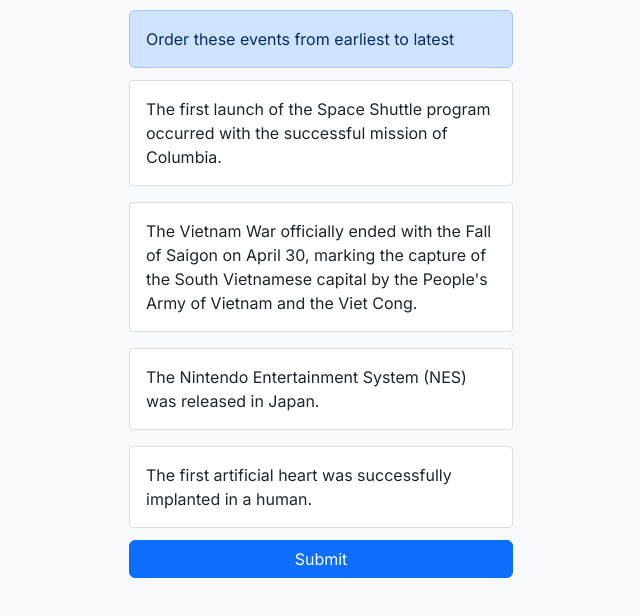
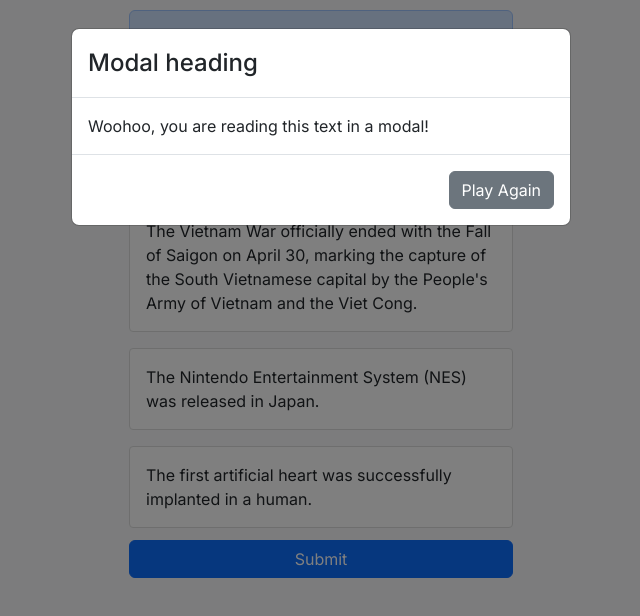
Before and after one commit to SeanPlusPlus/four-green-squares, a Next.js app: page / in a window 1280 px wide. Both pictures are taken after a click on the button "Submit". Shown: the top 616 px of the page, without its empty margins (319-959 px from the left). Built offline with nearby package versions, Linux system fonts and the light colour scheme.

Commit message:
main: modal

```diff
--- a/app/App.jsx
+++ b/app/App.jsx
@@ -1,4 +1,4 @@
-import React from 'react';
+import React, { useState } from 'react'
 import {
   DndContext,
   closestCenter,
@@ -15,7 +15,7 @@
   sortableKeyboardCoordinates,
 } from '@dnd-kit/sortable';
 import { CSS } from '@dnd-kit/utilities';
-import { Button } from 'react-bootstrap'
+import { Button, Modal } from 'react-bootstrap'
 
 const SortableItem = ({ id }) => {
   const {
@@ -50,6 +50,7 @@
 
 const SortableVerticalList = (props) => {
   const [items, setItems] = React.useState(props.data.map((el) => el.text));
+  const [showModal, setShowModal] = useState(false);
 
   const sensors = useSensors(
     useSensor(PointerSensor),
@@ -74,9 +75,15 @@
   const handleSubmit = () => {
     console.log('* items', items)
     console.log('* data', props.data)
+    setShowModal(true)
+  }
+
+  const handleRefresh = () => {
+    window.location.reload()
   }
 
   return (
+    <>
       <DndContext
         sensors={sensors}
         collisionDetection={closestCenter}
@@ -92,6 +99,19 @@
           Submit
         </Button>
       </DndContext>
+
+      <Modal show={showModal}>
+        <Modal.Header>
+          <Modal.Title>Modal heading</Modal.Title>
+        </Modal.Header>
+        <Modal.Body>Woohoo, you are reading this text in a modal!</Modal.Body>
+        <Modal.Footer>
+          <Button variant="secondary" onClick={handleRefresh}>
+            Play Again
+          </Button>
+        </Modal.Footer>
+      </Modal>
+    </>
   );
 };
 
```
Lines whose indentation alone changed are shown as unchanged.
